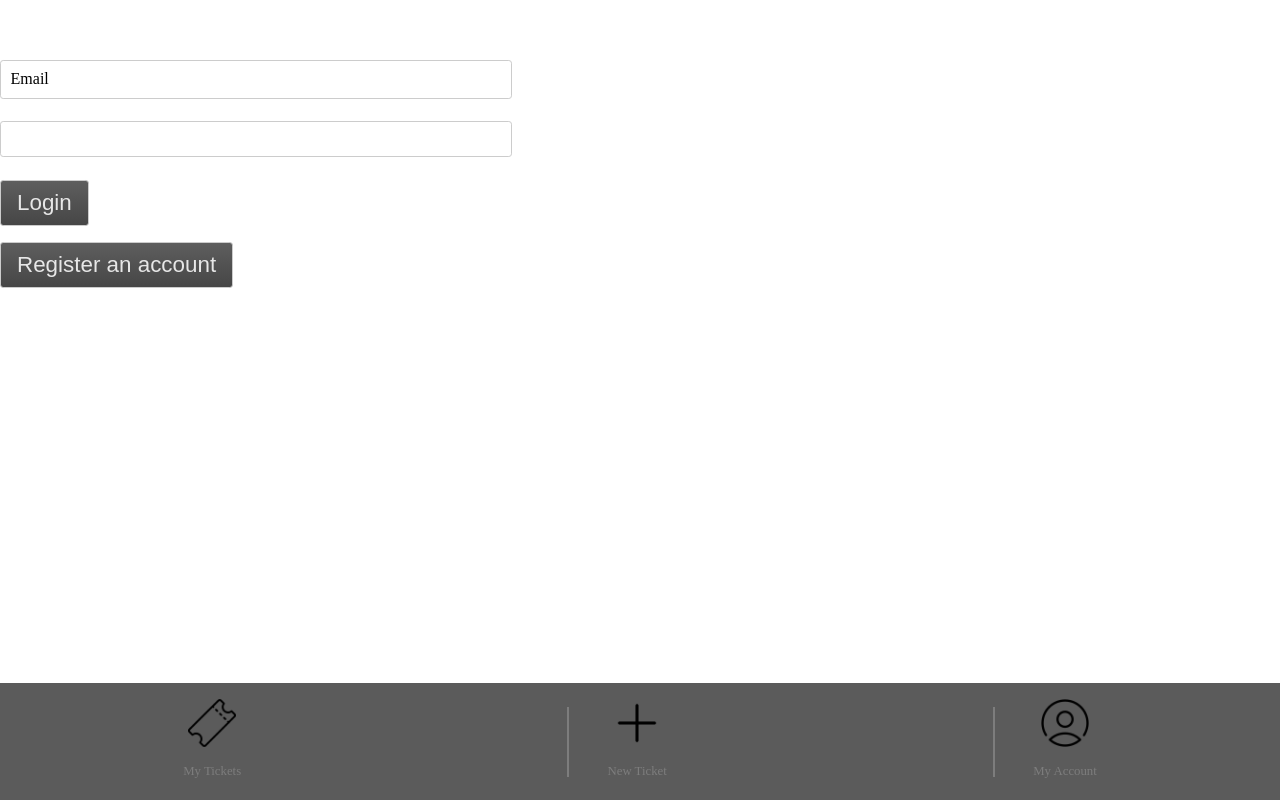
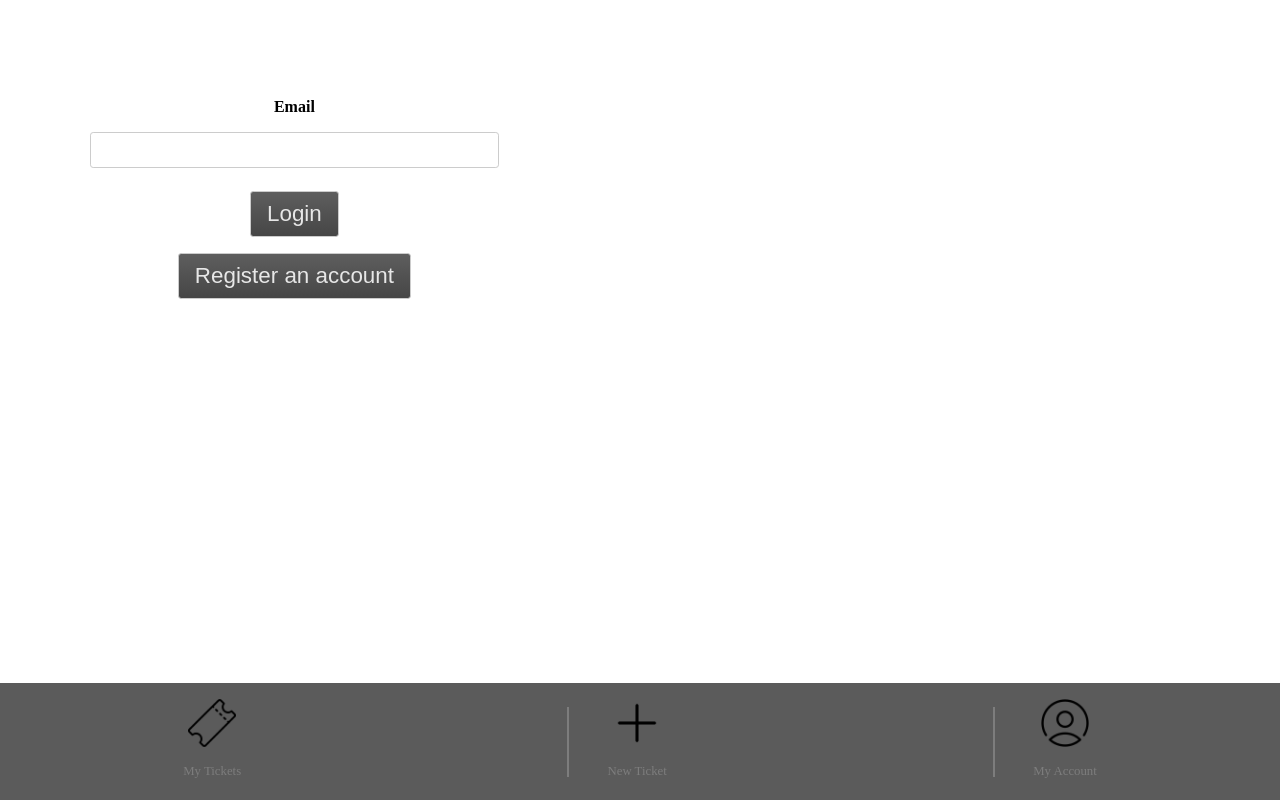
Before and after one commit to Hampe024/TicketTracker, a website with bundled scripts: page frontend/index.html in a window 1280 px wide. Built offline with nearby package versions, Linux system fonts and the light colour scheme; files whose address does not match are found by name.

Commit message:
minor styling

```diff
--- a/frontend/style/style.css
+++ b/frontend/style/style.css
@@ -69,22 +69,37 @@ body {
     border: 1px solid #ccc;
     text-decoration: none;
     box-sizing: border-box;
-    display: inline-block;
+    display: block;
     font-family: 'Source Sans Pro', sans-serif;
     font-size: 1.4rem;
     padding: 0.4rem 1rem;
     text-align: center;
     border-radius: 0.2rem;
     line-height: 1.4;
+    width: fit-content;
+    margin: auto;
 }
 
-.input, .input-label {
+.input {
     display: block;
     border: 1px solid #ccc;
     border-radius: 0.2rem;
     padding: 0.6rem;
     box-sizing: border-box;
     width: 32rem;
-    max-width: 100%;
+    max-width: 80%;
+    margin: auto;
     margin-bottom: 1.4rem;
 }
+
+.input-label {
+    text-align: center;
+    font-weight: bold;
+}
+
+router-outlet {
+    max-width: 94%;
+    display: inline-block;
+    overflow-x: scroll;
+    padding: 3%;
+}
```
